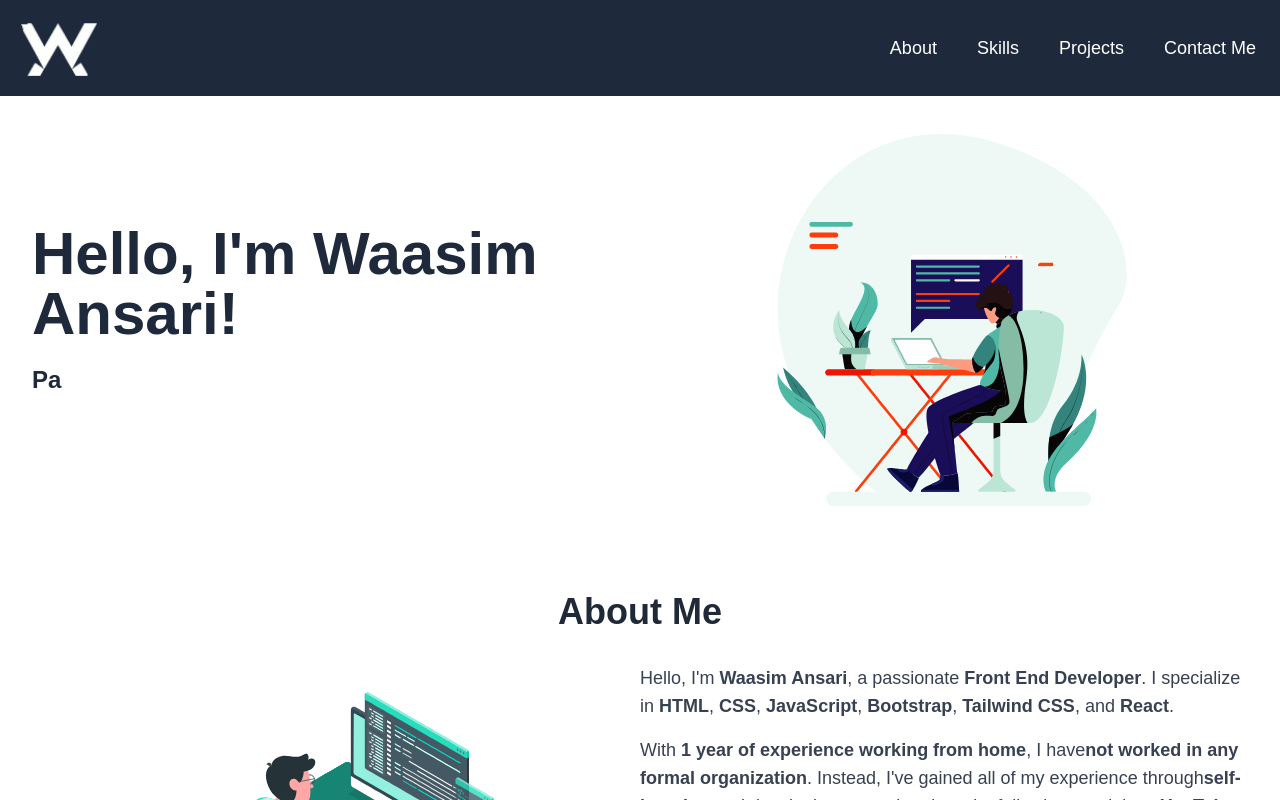
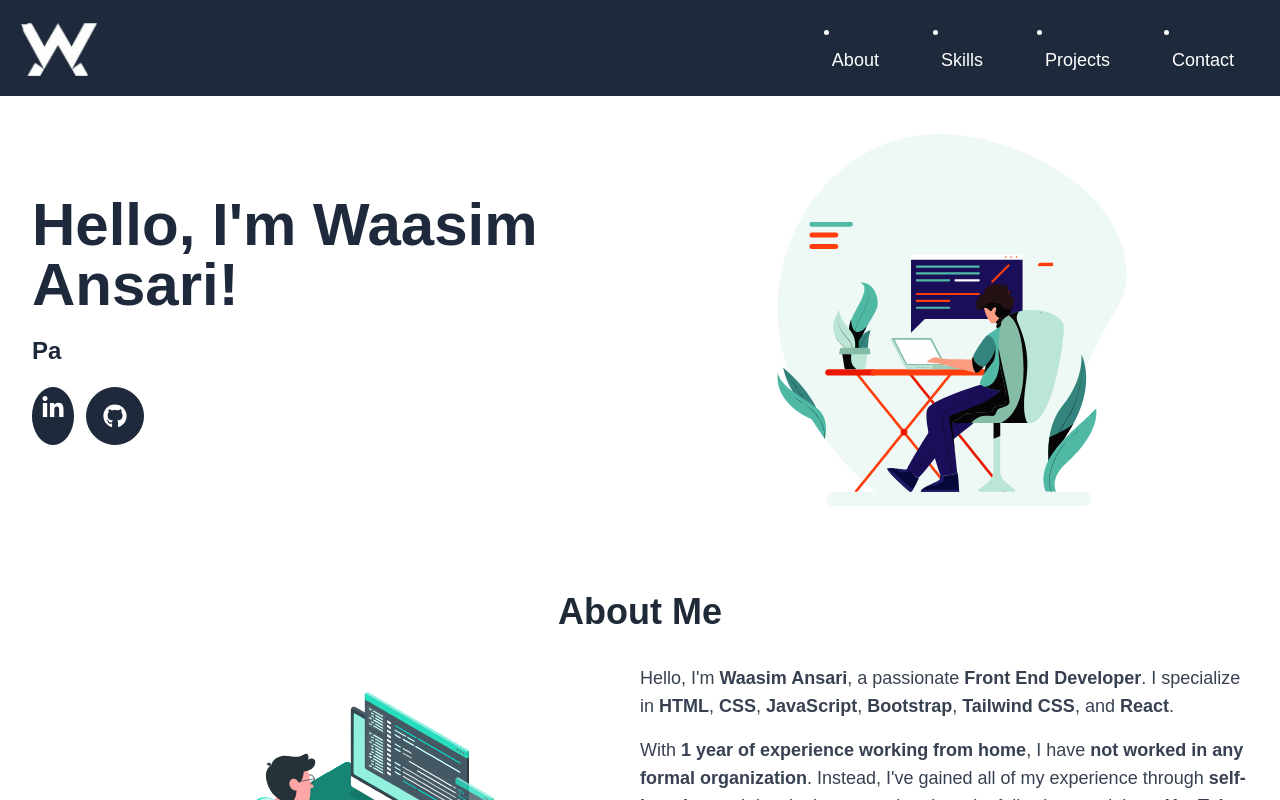
Before and after one commit to waasimAnsari786/waasim, a React (Vite) app: page / in a window 1280 px wide. Before the commit this address had no page. Shown: the top 800 px of the page. Built offline with nearby package versions, Linux system fonts and the light colour scheme; a web font is replaced by a local one.

Commit message:
i fixed the bug whaich was in routing

```diff
--- a/index.html
+++ b/index.html
@@ -11,9 +11,14 @@
       href="https://fonts.googleapis.com/css2?family=Afacad+Flux:wght@100..1000&display=swap"
       rel="stylesheet"
     />
+    <link
+      rel="stylesheet"
+      href="https://cdn.jsdelivr.net/npm/aos@2.3.1/dist/aos.css"
+    />
   </head>
   <body>
     <div id="root"></div>
     <script type="module" src="/src/main.jsx"></script>
+    <script src="https://cdn.jsdelivr.net/npm/aos@2.3.1/dist/aos.js"></script>
   </body>
 </html>
--- a/package.json
+++ b/package.json
@@ -17,7 +17,9 @@
     "react": "^18.3.1",
     "react-dom": "^18.3.1",
     "react-icons": "^5.3.0",
-    "react-redux": "^9.1.2"
+    "react-redux": "^9.1.2",
+    "react-router-dom": "^6.26.2",
+    "swiper": "^11.1.14"
   },
   "devDependencies": {
     "@eslint/js": "^9.9.0",
@@ -32,6 +34,6 @@
     "globals": "^15.9.0",
     "postcss": "^8.4.47",
     "tailwindcss": "^3.4.13",
-    "vite": "^5.4.1"
+    "vite": "^5.4.8"
   }
 }
--- a/src/App.jsx
+++ b/src/App.jsx
@@ -1,11 +1,48 @@
 import MyPortfolio from "./components/MyPortfolio";
 import "./index.css";
 import { MainContextProvider } from "./context/MainContext";
+import { RouterProvider, createBrowserRouter } from "react-router-dom";
+import ProjectsSection from "./components/ProjectsSection";
+import Layout from "./Layout";
 
 function App() {
+  const router = createBrowserRouter([
+    {
+      path: "/",
+      element: <Layout />,
+      children: [
+        {
+          path: "",
+          element: <MyPortfolio />,
+        },
+
+        {
+          path: "about",
+          element: <MyPortfolio />,
+        },
+
+        {
+          path: "projects",
+          element: <ProjectsSection />,
+        },
+
+        {
+          path: "skills",
+          element: <MyPortfolio />,
+        },
+
+        {
+          path: "contact",
+          element: <MyPortfolio />,
+        },
+      ],
+    },
+  ]);
   return (
     <MainContextProvider>
-      <MyPortfolio />
+      <RouterProvider router={router}>
+        <MyPortfolio />
+      </RouterProvider>
     </MainContextProvider>
   );
 }
--- /dev/null
+++ b/src/Layout.jsx
@@ -0,0 +1,44 @@
+import React from "react";
+import Header from "./components/Header";
+import { Outlet } from "react-router-dom";
+import AboutSection from "./components/AboutSection";
+import HeroSection from "./components/HeroSection";
+
+export default function Layout() {
+  return (
+    <>
+      <Header />
+      <Outlet />
+      {/* <HeroSection />
+      <AboutSection />
+      <Outlet />
+      <SkillsSection />
+
+      <div className="container mx-auto grid grid-cols-3">
+        <MySlider sliderEffect="creative" sliderDataArr={arr2} />
+        <MySlider sliderEffect="cards" sliderDataArr={arr1} />
+        <MySlider sliderEffect="cube" sliderDataArr={arr3} />
+      </div>
+
+      <section className="bg-gray-100 pb-10">
+        <div className="container mx-auto flex flex-col justify-center items-center gap-5 lg:gap-3">
+          <div className="w-full flex justify-center gap-6">
+            <MyButton
+              btnText="qualification"
+              btnClass="text-3xl text-center text-slate-800 capitalize font-bold mb-5"
+              btnFunc={handleQuaExp}
+            />
+            <MyButton
+              btnText="experience"
+              btnClass="text-3xl text-center text-slate-800 capitalize font-bold mb-5"
+              btnFunc={handleQuaExp}
+            />
+          </div>
+          <QualificationSection quaArr={QuaExp} />
+        </div>
+      </section>
+
+      <ContactForm /> */}
+    </>
+  );
+}
--- a/src/components/Header.jsx
+++ b/src/components/Header.jsx
@@ -1,6 +1,7 @@
 import React, { useState, useEffect, useId } from "react";
 import MyButton from "./MyButton";
 import { useElementsRef } from "../context/MainContext";
+import { Link, NavLink } from "react-router-dom";
 
 const Header = () => {
   const { aboutRef, skillsRef, projectsRef, contactRef } = useElementsRef();
@@ -11,13 +12,14 @@ const Header = () => {
   // Scroll to specific section
   const handleScroll = (obj) => {
     let targetedText = obj.target.textContent;
+    document.title = `Waasim's Portfolio - ${targetedText.toUpperCase()}`;
     if (targetedText === "about") {
       aboutRef.current.scrollIntoView({ behavior: "smooth" });
     } else if (targetedText === "skills") {
       skillsRef.current.scrollIntoView({ behavior: "smooth" });
     } else if (targetedText === "projects") {
       projectsRef.current.scrollIntoView({ behavior: "smooth" });
-    } else if (targetedText === "contact me") {
+    } else if (targetedText === "contact") {
       contactRef.current.scrollIntoView({ behavior: "smooth" });
     }
     // Close the mobile menu after clicking a link
@@ -48,7 +50,7 @@ const Header = () => {
     };
   }, []);
 
-  let btns = ["about", "skills", "projects", "contact me"];
+  let btns = ["about", "skills", "projects", "contact"];
 
   return (
     <header
@@ -65,7 +67,7 @@ const Header = () => {
             isBlurred ? "h-10" : "h-16"
           }`} // Reduces logo height on scroll
         >
-          <a href="#">
+          <Link to="/">
             <img
               src="/img/download.png"
               alt="Logo"
@@ -73,7 +75,7 @@ const Header = () => {
                 isBlurred ? "h-10" : "h-16"
               }`} // Shrinks the logo on scroll
             />
-          </a>
+          </Link>
         </div>
 
         {/* Hamburger Menu (visible on small screens) */}
@@ -126,15 +128,26 @@ const Header = () => {
 
           {/* Navigation Links */}
           <ul className="space-y-4 mt-10">
-            {btns.map((curBtn) => {
-              return (
-                <li key={useId()}>
+            {btns.map((curBtn, i) => {
+              return curBtn === "projects" ? (
+                <NavLink to={`/${curBtn}`}>
+                  <li key={i}>
+                    <MyButton
+                      btnClass="capitalize text-lg bg-transparent py-[0.1rem] px-2 rounded-md hover:bg-white hover:text-gray-800 transition duration-300 ease-in w-full text-left"
+                      btnText={curBtn}
+                    />
+                  </li>
+                </NavLink>
+              ) : (
+                <NavLink to={`/${curBtn}`}>
+                  <li key={i}>
                     <MyButton
                       btnClass="capitalize text-lg bg-transparent py-[0.1rem] px-2 rounded-md hover:bg-white hover:text-gray-800 transition duration-300 ease-in w-full text-left"
                       btnText={curBtn}
                       btnFunc={handleScroll}
                     />
                   </li>
+                </NavLink>
               );
             })}
           </ul>
@@ -142,14 +155,26 @@ const Header = () => {
 
         {/* Navigation Links (visible on larger screens) */}
         <nav className="hidden md:flex space-x-6">
-          {btns.map((curBtn) => {
-            return (
+          {btns.map((curBtn, i) => {
+            return curBtn === "projects" ? (
+              <NavLink to={`/${curBtn}`}>
+                <li key={i}>
                   <MyButton
-                key={useId()}
-                btnClass="capitalize text-lg bg-transparent py-[0.1rem] px-2 rounded-md hover:bg-white hover:text-gray-800 transition duration-300 ease-in"
+                    btnClass="capitalize text-lg bg-transparent py-[0.1rem] px-2 rounded-md hover:bg-white hover:text-gray-800 transition duration-300 ease-in w-full text-left"
+                    btnText={curBtn}
+                  />
+                </li>
+              </NavLink>
+            ) : (
+              <NavLink to={`/${curBtn}`}>
+                <li key={i}>
+                  <MyButton
+                    btnClass="capitalize text-lg bg-transparent py-[0.1rem] px-2 rounded-md hover:bg-white hover:text-gray-800 transition duration-300 ease-in w-full text-left"
                     btnText={curBtn}
                     btnFunc={handleScroll}
                   />
+                </li>
+              </NavLink>
             );
           })}
         </nav>
--- a/src/components/HeroSection.jsx
+++ b/src/components/HeroSection.jsx
@@ -1,5 +1,7 @@
 import React, { useEffect, useState } from "react";
 import Lottie from "lottie-react";
+import { FaLinkedinIn } from "react-icons/fa";
+import { FaGithub } from "react-icons/fa";
 import animationData from "../assets/Animation - 1728127935830.json"; // Import your Lottie animation file
 
 const HeroSection = () => {
@@ -49,7 +51,7 @@ const HeroSection = () => {
     <section className="w-full flex items-center justify-center text-slate-800">
       <div className="container mx-auto flex flex-col md:flex-row items-center justify-between p-8">
         {/* First child: Typing text content */}
-        <div className="flex-1 text-left md:pr-8" data-aos="fade-in-up">
+        <div className="flex-1 text-left md:pr-8" data-aos="fade-up">
           <h1 className="text-4xl md:text-6xl font-bold mb-4">
             Hello, I'm Waasim Ansari!
           </h1>
@@ -59,10 +61,25 @@ const HeroSection = () => {
           >
             {text}
           </p>
+
+          <div className="flex space-x-3 text-2xl">
+            <a
+              href=""
+              className="rounded-[100%] bg-slate-800 hover:bg-transparent text-white hover:text-slate-800 md:p-2 border-[0.1vh] border-slate-800 hover:border-slate-800 transition duration-300 ease-linear"
+            >
+              <FaLinkedinIn />
+            </a>
+            <a
+              href=""
+              className="rounded-full bg-slate-800 hover:bg-transparent text-white hover:text-slate-800 p-4 border-[0.1vh] border-slate-800 hover:border-slate-800 transition duration-300 ease-linear"
+            >
+              <FaGithub />
+            </a>
+          </div>
         </div>
 
         {/* Second child: Lottie animation */}
-        <div className="flex-1 w-full h-full" data-aos="fade-in-down">
+        <div className="flex-1 w-full h-full" data-aos="fade-down">
           <Lottie
             animationData={animationData}
             loop={true}
--- a/src/components/MyPortfolio.jsx
+++ b/src/components/MyPortfolio.jsx
@@ -4,20 +4,14 @@ import HeroSection from "./HeroSection";
 import AboutSection from "./AboutSection";
 import SkillsSection from "./SkillsSection";
 import ContactForm from "./ContactForm";
-import ProjectsSection from "./ProjectsSection";
+// import ProjectsSection from "./ProjectsSection";
 import QualificationSection from "./QualificationSection";
 import MyButton from "./MyButton";
 import AOS from "aos";
 import MySlider from "./MySlider";
-import { RouterProvider, createBrowserRouter } from "react-router-dom";
+import { Outlet } from "react-router-dom";
 
 export default function MyPortfolio() {
-  const router = createBrowserRouter([
-    {
-      path: "/projects",
-      element: <ProjectsSection />,
-    },
-  ]);
   // i created these 2 arrays for printing my qualifications and experience
   const qualification = [
     {
@@ -65,16 +59,18 @@ export default function MyPortfolio() {
   let arr3 = [8, 9, 10, 11, 15];
 
   useEffect(() => {
-    AOS.init();
+    // Initialize AOS
+    window.AOS.init({
+      duration: 1000, // Animation duration in milliseconds
+    });
   }, []);
 
   return (
     <>
-      <Header />
       <HeroSection />
       <AboutSection />
       <SkillsSection />
-      <RouterProvider router={router} />
+
       <div className="container mx-auto grid grid-cols-3">
         <MySlider sliderEffect="creative" sliderDataArr={arr2} />
         <MySlider sliderEffect="cards" sliderDataArr={arr1} />
```
Also changed, not shown: src/components/AboutSection.jsx (+6 -8 lines), 1 other file (tests, documents, lock files or other folders). Lines whose indentation alone changed are shown as unchanged.
